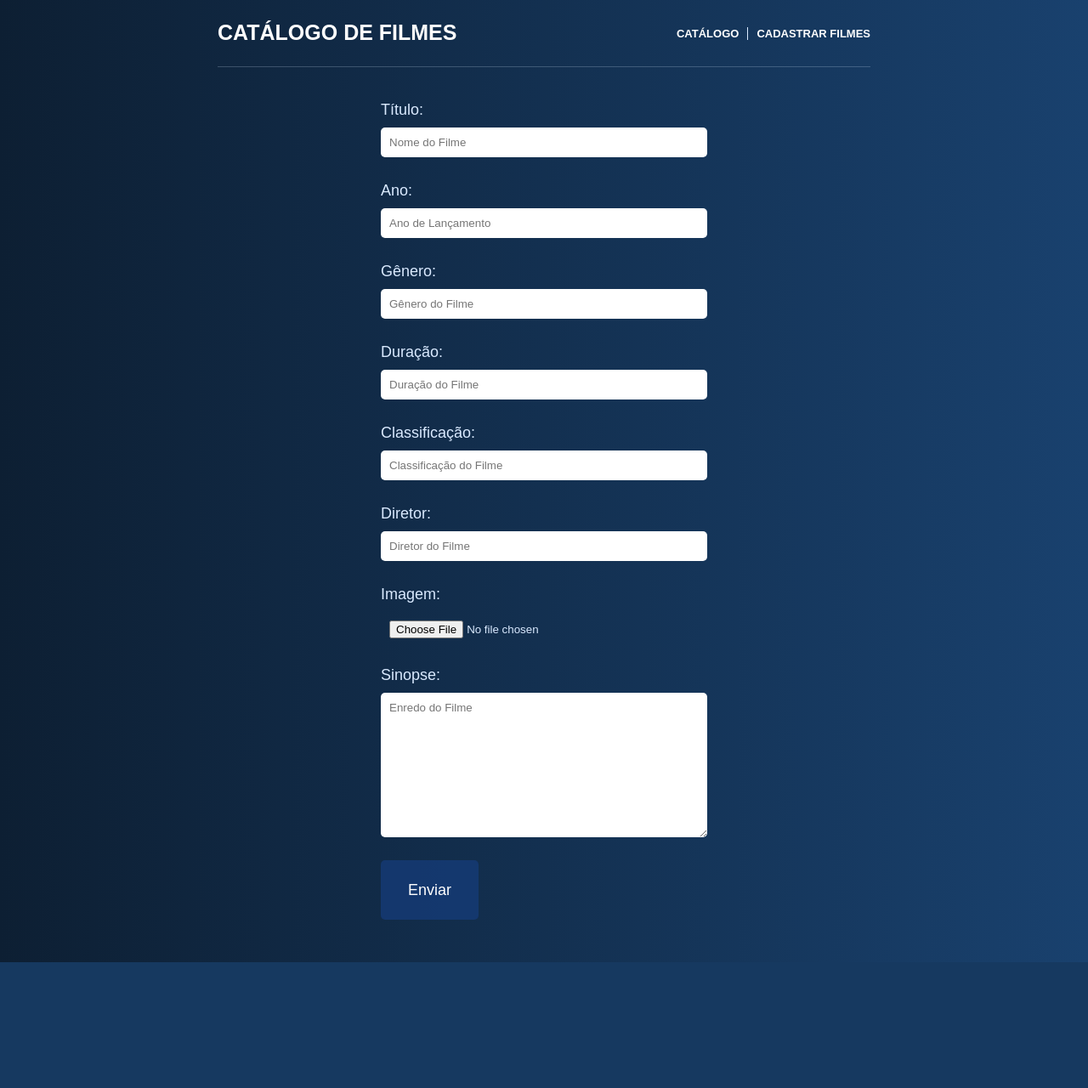
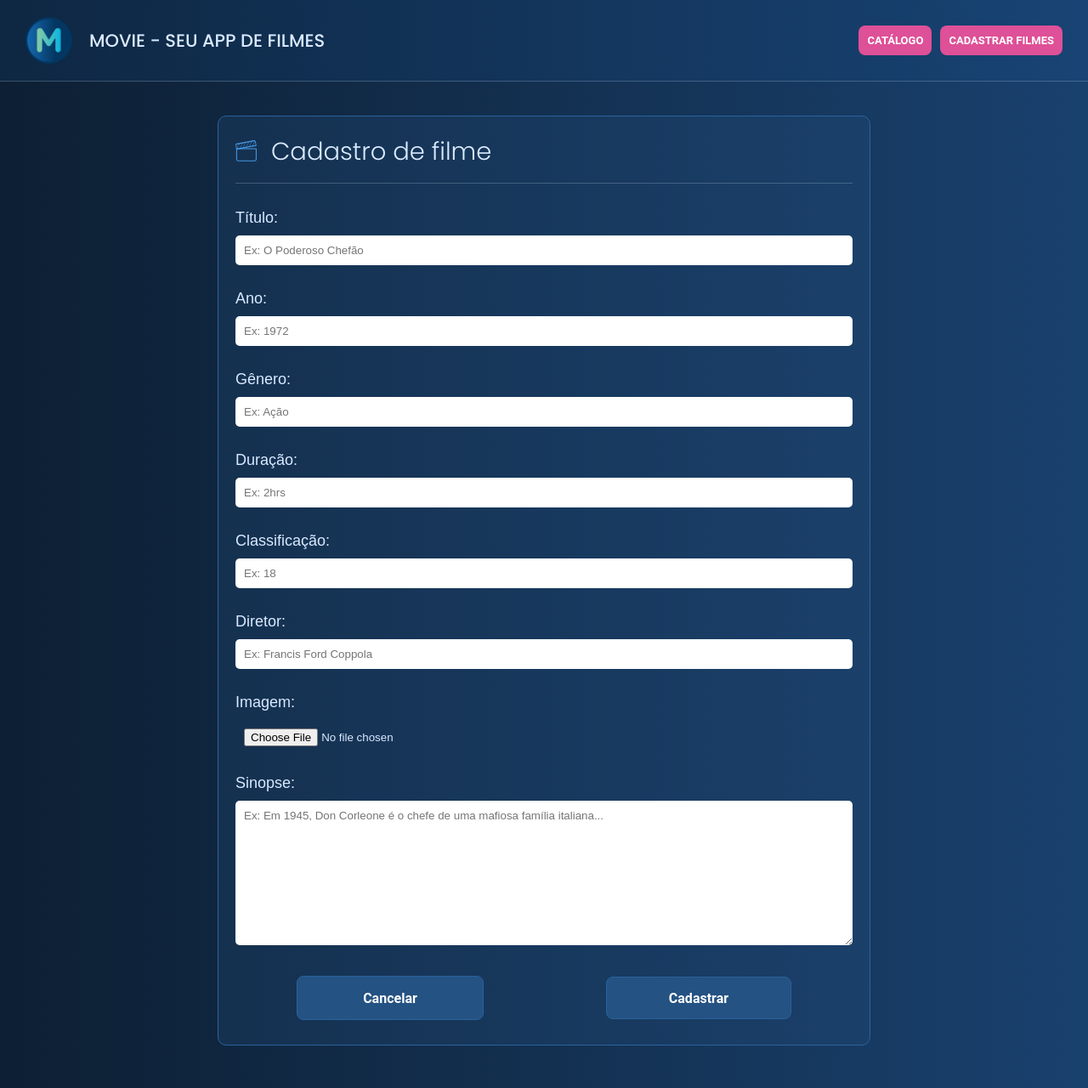
Before and after one commit to alexlambertini/Jurid, a Django app: page /form/ in a window 1280 px wide. Shown: the whole page at 85% size. Before the commit the page ends 1132 px from the top, so only its background shows below. Run offline with Django 4.2, Linux system fonts and the light colour scheme.

Commit message:
Finalizando - Ajustes finais

```diff
--- a/app/forms.py
+++ b/app/forms.py
@@ -7,12 +7,12 @@ class filmForm(forms.ModelForm):
         fields = ['titulo', 'ano', 'genero', 'duracao','classificacao', 'diretor', 'imagem', 'sinopse', ]
 
         widgets = {
-            'titulo': forms.TextInput(attrs={'class': 'form-control', 'placeholder': 'Nome do Filme'}),
-            'ano': forms.TextInput(attrs={'class': 'form-control', 'placeholder': 'Ano de Lançamento'}),
-            'genero': forms.TextInput(attrs={'class': 'form-control', 'placeholder': 'Gênero do Filme'}),
-            'duracao': forms.TextInput(attrs={'class': 'form-control', 'placeholder': 'Duração do Filme'}),
-            'classificacao': forms.TextInput(attrs={'class': 'form-control', 'placeholder': 'Classificação do Filme'}),
-            'diretor': forms.TextInput(attrs={'class': 'form-control', 'placeholder': 'Diretor do Filme'}),
+            'titulo': forms.TextInput(attrs={'class': 'form-control', 'placeholder': 'Ex: O Poderoso Chefão'}),
+            'ano': forms.TextInput(attrs={'class': 'form-control', 'placeholder': 'Ex: 1972'}),
+            'genero': forms.TextInput(attrs={'class': 'form-control', 'placeholder': 'Ex: Ação'}),
+            'duracao': forms.TextInput(attrs={'class': 'form-control', 'placeholder': 'Ex: 2hrs'}),
+            'classificacao': forms.TextInput(attrs={'class': 'form-control', 'placeholder': 'Ex: 18'}),
+            'diretor': forms.TextInput(attrs={'class': 'form-control', 'placeholder': 'Ex: Francis Ford Coppola'}),
             'imagem': forms.FileInput(attrs={'class': 'form-control', 'placeholder': 'Capa do filme'}),
-            'sinopse': forms.Textarea(attrs={'class': 'form-control', 'placeholder': 'Enredo do Filme'}),
+            'sinopse': forms.Textarea(attrs={'class': 'form-control', 'placeholder': 'Ex: Em 1945, Don Corleone é o chefe de uma mafiosa família italiana...'}),
         }
--- a/app/views.py
+++ b/app/views.py
@@ -5,7 +5,7 @@ from app.models import Filme
 # Create your views here.
 
 def index(request):
-    obj =  Filme.objects.all()
+    obj =  Filme.objects.all().order_by('-id')
     return render(request, 'index.html', {'obj': obj})
 
 
--- a/static/css/default.css
+++ b/static/css/default.css
@@ -20,8 +20,10 @@ html {
     -ms-text-size-adjust: 100%;
 }
 
+
 :root {
     --color-text: #DAEAFF;
+    --color-contrast: #DE5097;
     --background-color: rgba(13, 31, 51, 1);
     --background-card: rgba(255, 255, 255, 0.04);
 }
@@ -32,35 +34,95 @@ html {
   }
 
 #topo {
-    width: 60%;
+    width: calc( 100% -60px) ;
     margin: 0 auto;
     display: flex;
     align-items: center;
     justify-content: space-between;
-    padding: 20px 0;
+    padding: 20px 30px;
     margin-bottom: 40px;
     border-bottom: 1px solid #daeaff38;
-}
-
-#topo h1 {
-    color: white;
-    font-family: Poppins, 'sans-serif;';
-    font-size: 2.5rem;
-    text-transform: uppercase;
-}
-
-#topo h1 a {
-    color: white;
-    text-decoration: none;
-}
-
-#topo h1 a:hover {
-    color: var(--color-text);
+    background-color: #1451932a;
 }
 
 #topo nav {
     padding-top: 0px;
 }
+
+.danger {
+    width: 50%;
+    text-align: center;
+    border-radius: 10px;
+}
+
+.danger h1 {
+    font-size: 2.5rem;
+    font-weight: normal;
+    color: #fff;
+    margin-top: 10px;
+    font-family: Roboto, 'sans-serif';
+}
+
+
+.box--container {
+    background-color: #2452833f;
+    border: 1px solid #2b629c;
+    border-radius: 10px;
+    padding: 20px;
+    margin-bottom: 50px;
+}
+
+
+.blank {
+    position: absolute;
+    top: 100px;
+    left: 0;
+    width: 100vw;
+    height: 79vh;
+    z-index: 11;
+    background: url('../images/blank.png') no-repeat center center;
+}
+
+.blank h1 {
+    display: none;
+}
+
+
+.box--container form {
+    margin: 0 auto!important;
+    width: 100% !important;
+}
+
+.logo {
+    display: flex;
+    align-items: center;
+}
+
+.logo img {
+    width: 55px;
+    margin-right: 20px;
+}
+
+.logo h1 {
+    /* color: #66C6B5; */
+    color:var(--color-text);
+    font-family: Poppins, 'sans-serif;';
+    font-size: 2.1rem;
+    text-transform: uppercase;
+    /* border: 1px solid #66C6B5; */
+    padding: 10px 0px;
+    font-weight: 500;
+}
+
+.logo  {
+    color: white;
+    text-decoration: none;
+}
+
+.logo h1 a:hover {
+    color: var(--color-text);
+}
+
 
 nav ul {
     display: flex;
@@ -73,8 +135,6 @@ nav ul li {
 
 nav ul li:last-child  {
     margin-right: 0;
-    border-left: 1px solid var(--color-text);
-    padding-left: 10px;
 }
 
 nav ul li a  {
@@ -83,17 +143,25 @@ nav ul li a  {
     font-size: 1.3rem;
     text-decoration: none;
     font-weight: bold;
+    font-family: Roboto, 'sans-serif';
+    padding: 10px;
+    border-radius: 8px;
+    background-color: var(--color-contrast);
+    display: block;
 }
 
+
 nav ul li a:hover {
-    text-decoration: underline;
+    filter: brightness(112%);
+    animation: bounce 0.3s backwards alternate;
+
 }
+
 
 .card--container {
     display: grid;
     grid-auto-columns: 1fr;
     grid-template-columns: 1fr 3fr;
-    /* grid-template-rows: 1fr 1fr;  */
     gap: 30px;
     grid-template-areas:
       ". ."
@@ -236,24 +347,115 @@ form input, textarea {
     padding: 10px;
 }
 
-button {
-    border-radius: 5px;
-    padding: 5px;
-    border: 0 none;
-    background-color: rgba(21, 59, 121, 0.765);
-    color: white;
-    font-size: 1.8rem;
-    cursor: pointer;
-    width: 30%;
+.btn-form-position {
+    display: flex;
+    justify-content: end;
     margin-top: 20px;
 }
 
-button:hover {
+.btn-form {
+    display: flex;
+    width: 30%;
+    border: 0;
+    height: 50px;
+    border-radius: 8px;
+    color: white;
+    font-family: Roboto, 'sans-serif';
+    font-weight: bold;
+    font-size: 1.6rem;
+    background-color: #245283;
+    border: 1px solid #2b629c;
+    margin: auto;
+    text-decoration: none;
+    justify-content: center;
+    align-items: center;
+    cursor: pointer;
+}
+
+.btn-form:hover {
     filter: brightness(1.75);
 }
 
-
 form li {
     list-style: none;
+}
+
+.title {
+    display: block;
+    font-size: 2.9rem;
+    padding-bottom: 15px;
+    margin-bottom: 30px;
+    border-bottom: 1px solid #daeaff38;
+    font-family: Poppins, 'sans-serif';
+    font-weight: 300;
+}
+
+.icon--movie {
+    background: url('../images/icon-movie.svg') no-repeat 0 8px;
+    background-size: 25px;
+    padding-left: 42px;
+}
+
+
+.fadeIn {
+    animation: fadein 1s ease;
+}
+
+.fadeInInverse {
+    animation: fadeinInverse 1s ease;
+}
+
+@keyframes bounce {
+
+    0% {
+        transform: translateY(0);
+    }
+
+    50% {
+        transform: translateY(-5px);
+    }
+
+    100% {
+        transform: translateY(0px);
+    }
+}
+
+@keyframes animecard {
+
+    0% {
+        visibility: hidden;
+        transform: scale(0);
+      }
+
+      100% {
+        visibility: visible;
+        transform: scale(1);
+      }
 
 }
+
+@keyframes fadein {
+
+    from {
+        opacity: 0;
+        transform: translateY(-50px);
+    }
+
+    to {
+        opacity: 1;
+        transform: translateY(0px);
+    }
+}
+
+@keyframes fadeinInverse {
+
+    from {
+        opacity: 0;
+        transform: translateY(50px);
+    }
+
+    to {
+        opacity: 1;
+        transform: translateY(0px);
+    }
+}
--- /dev/null
+++ b/static/js/amagiloader.js
@@ -0,0 +1,48 @@
+const AmagiLoader = {
+    __loader: null,
+    show: function () {
+
+
+        if (this.__loader == null) {
+            var divContainer = document.createElement('div');
+            divContainer.style.position = 'fixed';
+            divContainer.style.left = '0';
+            divContainer.style.top = '0';
+            divContainer.style.width = '100%';
+            divContainer.style.height = '100%';
+            divContainer.style.zIndex = '9998';
+            divContainer.style.backgroundColor = 'rgba(17, 42, 70, 1)';
+
+            var div = document.createElement('div');
+            div.style.position = 'absolute';
+            div.style.left = '50%';
+            div.style.top = '50%';
+            div.style.zIndex = '9999';
+            div.style.height = '64px';
+            div.style.width = '64px';
+            div.style.margin = '-76px 0 0 -76px';
+            div.style.border = '8px solid #e1e1e1';
+            div.style.borderRadius = '50%';
+            div.style.borderTop = '8px solid #f355a4';
+            div.animate([
+                { transform: 'rotate(0deg)' },
+                { transform: 'rotate(360deg)' }
+              ], {
+                duration: 2000,
+                iterations: Infinity
+              });
+            divContainer.appendChild(div);
+            this.__loader = divContainer
+            document.body.appendChild(this.__loader);
+        }
+        this.__loader.style.display="";
+    },
+
+    hide: function(){
+        if(this.__loader!=null)
+        {
+            this.__loader.style.display="none";
+            document.querySelector('.loader').style.display="block";
+        }
+    }
+}
--- a/templates/base.html
+++ b/templates/base.html
@@ -6,14 +6,31 @@
     <meta charset="UTF-8">
     <meta http-equiv="X-UA-Compatible" content="IE=edge">
     <meta name="viewport" content="width=device-width, initial-scale=1.0">
+    <link rel="icon" type="image/x-icon" href="{% static 'favicon.ico' %}">
     <link rel="stylesheet" type="text/css" href="{% static 'css/default.css' %}">
-    <title>APP DE FILMES</title>
+    <script type="text/javascript" src="{% static 'js/amagiloader.js' %}"></script>
+    <script type="text/javascript" src="{% static 'js/functions.js' %}" defer></script>
+    <script type="text/javascript" src="https://cdn.jsdelivr.net/npm/axios/dist/axios.min.js"></script>
+    <title>Movie</title>
 </head>
 <body>
 
+    <script>
+        AmagiLoader.show();
+        setTimeout(() => {
+           AmagiLoader.hide();
+        }, 300);
+
+    </script>
+
+    <div class="loader">
+
         <header id="topo">
 
-        <h1> <a href="/">Catálogo de Filmes</a></h1>
+                <a class='logo' href="{% url 'app:index' %}">
+                    <img src="{% static 'images/logo2.png' %}" alt="M-movie">
+                    <h1>Movie - Seu APP de Filmes</h1>
+                </a>
 
             <nav>
                 <ul>
@@ -32,5 +49,6 @@
             </div>
         </main>
 
+    </div>
 </body>
 </html>
--- a/templates/form.html
+++ b/templates/form.html
@@ -1,14 +1,19 @@
 {% extends 'base.html' %}
 
 {% block content %}
+<div class="box--container">
+
+    <h1 class="title icon--movie">Cadastro de filme</h1>
+
     <form method = "post" enctype="multipart/form-data">
         {% csrf_token %}
         {{ form.as_ul }}
-        <button type="submit">Enviar</button>
+
+        <div class="btn-form-position">
+            <a href="{% url 'app:index' %}" class="btn-form">Cancelar</a>
+            <button type="submit" class="btn-form">Cadastrar</button>
+        </div>
     </form>
 
-    {% if obj %}
-        <a href="{ % url 'excluir' %}" class='exclud'>Excluir</a>
-    {% endif %}
-
+</div>
 {% endblock %}
```
Also changed, not shown: other parts of static/css/default.css (+46 -3 lines), templates/delete.html (+10 -2 lines), templates/index.html (+8 -3 lines), db.sqlite3, static/favicon.ico (added), static/images/blank.png (added), static/images/icon-movie.svg (added), static/images/logo.png (added), static/images/logo2.png (added). Lines whose indentation alone changed are shown as unchanged.
